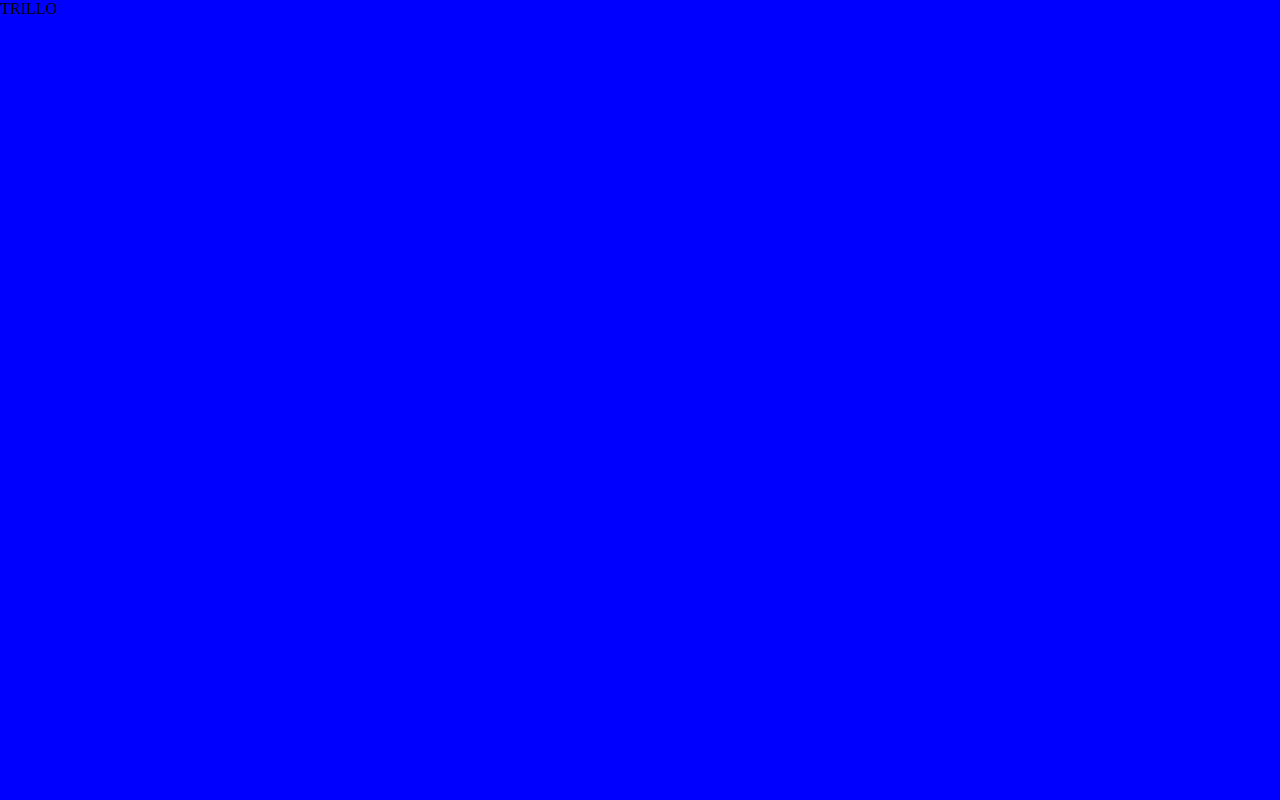
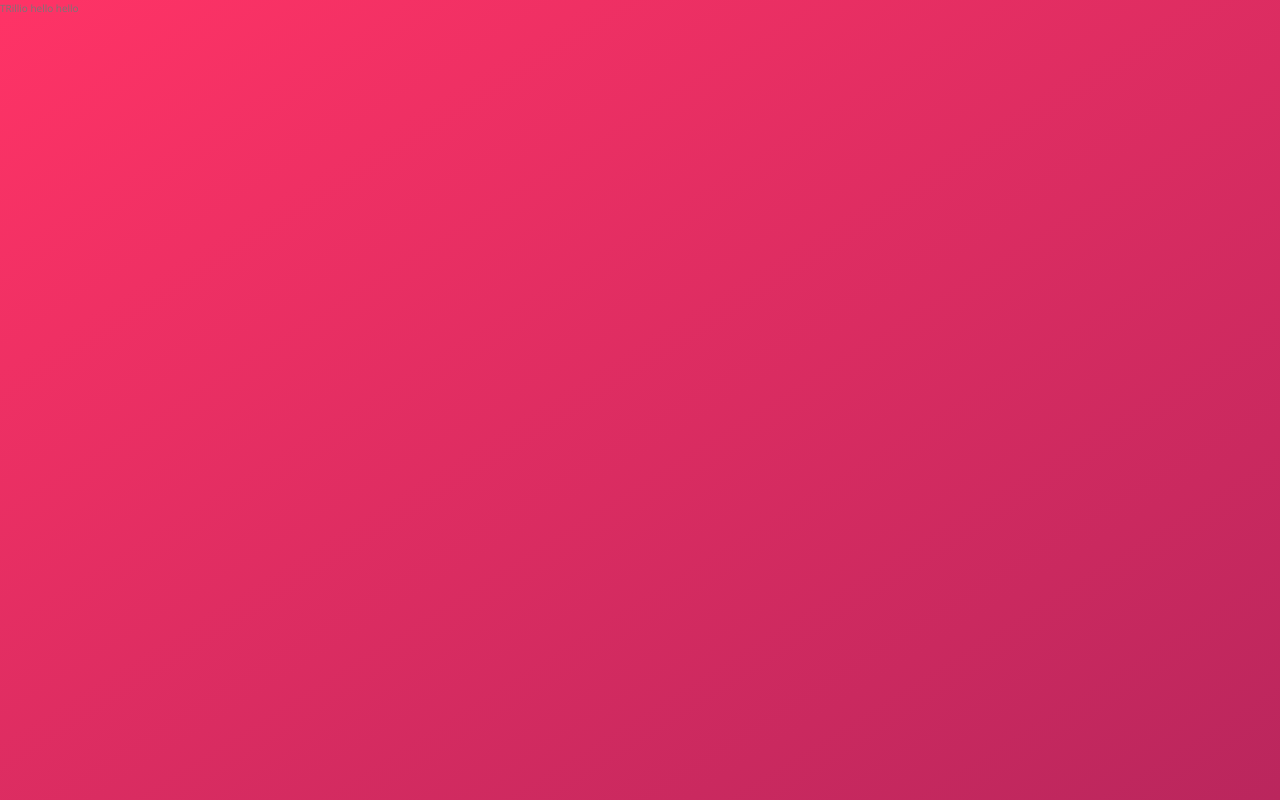
Before and after one commit to SZwerling/Trillo-App, a website: page index.html in a window 1280 px wide. Drawn offline with nearby package versions, Linux system fonts and the light colour scheme.

Commit message:
settings and custom props

```diff
--- a/index.html
+++ b/index.html
@@ -4,13 +4,13 @@
         <meta charset="UTF-8">
         <meta name="viewport" content="width=device-width, initial-scale=1.0">
 
-        <link href="https://fonts.googleapis.com/css?family=Open+Sans:300,400,600" rel="stylesheet">
+        <link href="https://fonts.googleapis.com/css2?family=Open+Sans:wght@300;400;600&display=swap" rel="stylesheet">
         <link rel="stylesheet" href="css/style.css">
         <link rel="shortcut icon" type="image/png" href="img/favicon.png">
 
         <title>trillo &mdash; Your all-in-one booking app</title>
     </head>
     <body>
-        TRILLO
+        TRillio hello hello
     </body>
 </html>
--- /dev/null
+++ b/sass/_base.scss
@@ -0,0 +1,59 @@
+/*
+COLORS
+
+Primary: #eb2f64
+Primary light: #FF3366
+Primary dark: #BA265D
+
+Grey light 1: #faf9f9
+Grey light 2: #f4f2f2
+Grey light 3: #f0eeee
+Grey light 4: #ccc
+
+Grey dark 1: #333
+Grey dark 2: #777
+Grey dark 3: #999
+
+*/
+
+:root {
+    --color-primary: #eb2f64;
+    --color-primary-light: #FF3366;
+    --color-primary-dark: #BA265D;
+    --color-Grey-light-1: #faf9f9;
+    --color-Grey-light-2: #f4f2f2;
+    --color-Grey-light-3: #f0eeee;
+    --color-Grey-light-4: #ccc;
+
+    --color-Grey-dark-1: #333;
+    --color-Grey-dark-2: #777;
+    --color-Grey-dark-3: #999;
+}
+
+* {
+    padding: 0;
+    margin: 0;
+}
+
+*,
+*::before,
+*::after {
+    box-sizing: inherit;
+}
+
+html {
+    box-sizing: border-box;
+    font-size: 62.5%; //1 rem = 10px
+}
+
+body {
+    font-family: 'Open Sans', sans-serif;
+    font-weight: 400;
+    line-height: 1.6;
+    color: var(--color-Grey-dark-2);
+    background-image: linear-gradient(to right bottom, var(--color-primary-light), var(--color-primary-dark));
+    background-size: cover;
+    background-repeat: no-repeat;
+
+    min-height: 100vh;
+}
--- a/sass/main.scss
+++ b/sass/main.scss
@@ -1,26 +1,3 @@
-/*
-COLORS
-
-Primary: #eb2f64
-Primary light: #FF3366
-Primary dark: #BA265D
-
-Grey light 1: #faf9f9
-Grey light 2: #f4f2f2
-Grey light 3: #f0eeee
-Grey light 4: #ccc
-
-Grey dark 1: #333
-Grey dark 2: #777
-Grey dark 3: #999
-
-*/
-
-* {
-    padding: 0;
-    margin: 0;
-}
-
-body {
-    background-color: blue;
-}
+@import "base";
+@import "layout";
+@import "components";
```
Also changed, not shown: CSS/style.css, sass/_components.scss (added), sass/_layout.scss (added).
